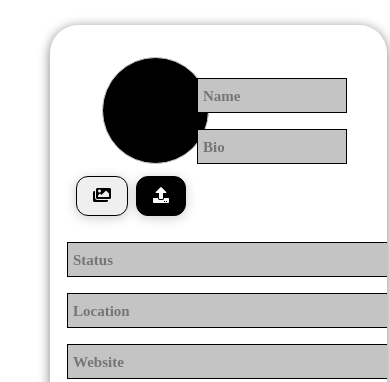
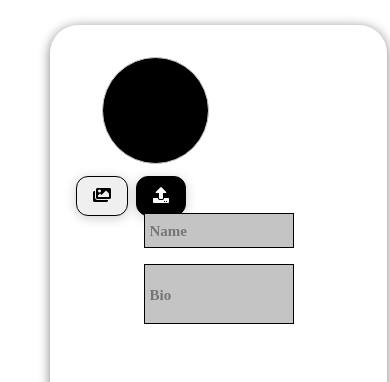
Before and after one commit to 4gnle/Coopefy, a React (Create React App) app in the folder client/: page /edit-profile in a window 390 px wide. Shown: the part 125-507 px from the top of the page. Built offline with nearby package versions, Linux system fonts and the light colour scheme; no server answers.

Commit message:
Building Edit-Profile Component 2

```diff
--- a/client/src/components/Create Profile/CreateProfile.js
+++ b/client/src/components/Create Profile/CreateProfile.js
@@ -9,15 +9,17 @@ const CreateProfile = ({profileImage}) => {
     <div className='edit-box'>
       <ImageUpload />
 
-      <div className='top-inputs'>
+      <div className='top-inputs-name'>
         <input
         placeholder='Name'
-        className='m-1'>
+        className='name m-1'>
         </input>
+      </div>
 
+     <div className='top-inputs-bio'>
         <input
         placeholder='Bio'
-        className='m-1'>
+        className='bio m-1'>
         </input>
       </div>
 
--- a/client/src/components/Create Profile/ProfileEdit.css
+++ b/client/src/components/Create Profile/ProfileEdit.css
@@ -20,12 +20,24 @@
 }
 
 .top-inputs {
-  display: block;
   float: right;
   margin-top: -150px;
 }
 
-.top-inputs input {
+.top-inputs-name input {
+  background: #C4C4C4;
+  border: 1px solid #000000;
+  box-sizing: border-box;
+  width: 200px;
+  height: 60px;
+  left: 500px;
+  font-size: 20px;
+  font-weight: bold;
+  font-style: 'Roboto';
+  padding: 5px;
+}
+
+.top-inputs-bio input {
   background: #C4C4C4;
   border: 1px solid #000000;
   box-sizing: border-box;
@@ -108,13 +120,23 @@
   }
 
   .top-inputs {
-    margin-top: -150px;
     margin-left: 150px;
     float: right;
   }
-  .top-inputs input {
+  .top-inputs-name input {
+    margin-top: -200px;
     width: 200px;
-    height: 40px;
+    height: 35px;
+    right: 10px;
+    font-size: 15px;
+    font-weight: bold;
+    font-style: 'Roboto';
+    padding: 5px;
+  }
+
+  .top-inputs-bio input {
+    width: 200px;
+    height: 60px;
     right: 10px;
     font-size: 15px;
     font-weight: bold;
@@ -161,13 +183,24 @@
     top: 50px;
   }
   .top-inputs {
-    margin-top: -150px;
+    margin-top: -200px;
     margin-left: 200px;
     float: right;
   }
-  .top-inputs input {
+  .top-inputs-name input {
     width: 150px;
     height: 35px;
+    right: 10px;
+    font-size: 15px;
+    font-weight: bold;
+    font-style: 'Roboto';
+    padding: 5px;
+  }
+
+  .top-inputs-bio input {
+    width: 150px;
+    height: 60px;
+    right: 10px;
     font-size: 15px;
     font-weight: bold;
     font-style: 'Roboto';
--- a/package.json
+++ b/package.json
@@ -115,6 +115,7 @@
     "mpath": "^0.8.3",
     "mquery": "^3.2.5",
     "ms": "^2.0.0",
+    "multer": "^1.4.2",
     "negotiator": "^0.6.2",
     "normalize-url": "^6.1.0",
     "oauth-sign": "^0.9.0",
```
Also changed, not shown: 1 other file (tests, documents, lock files or other folders).
